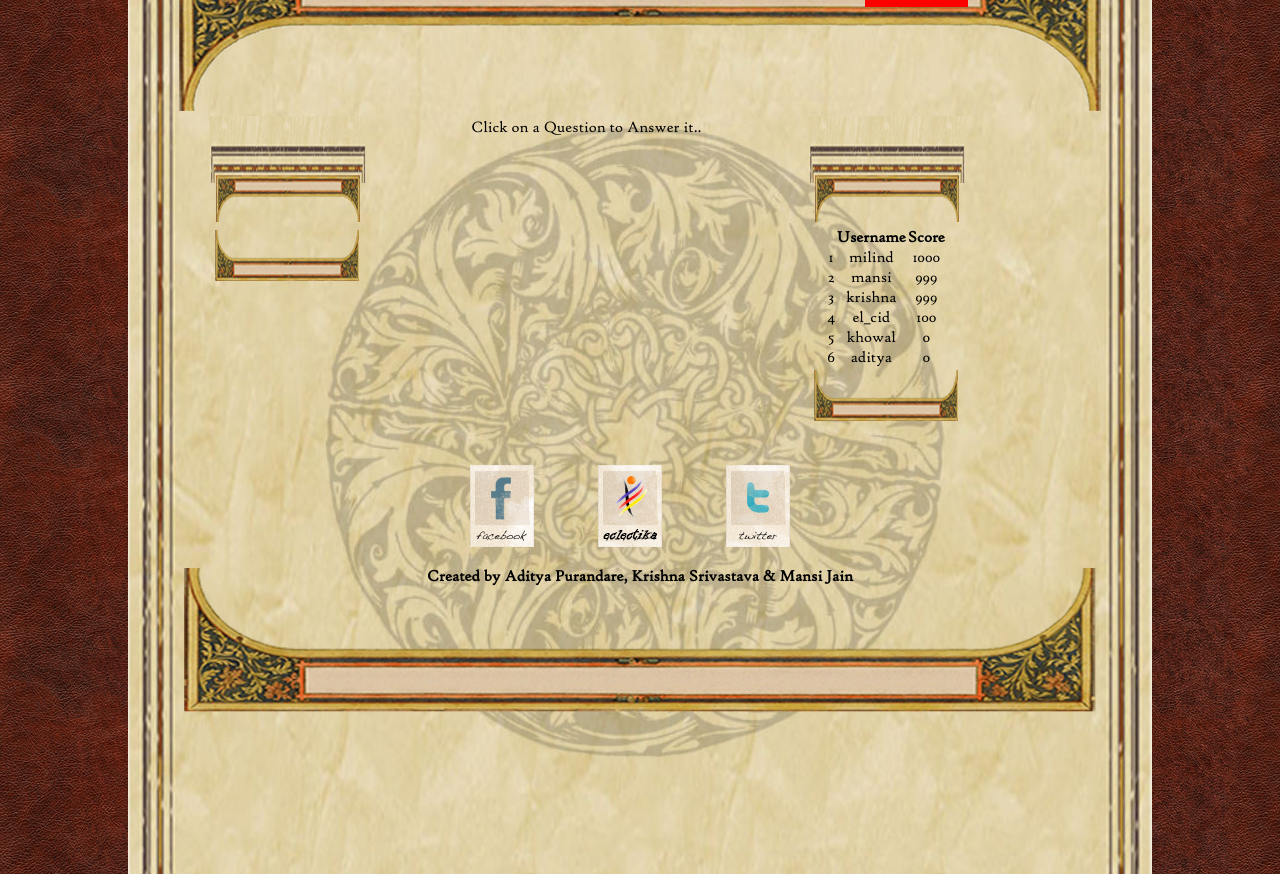
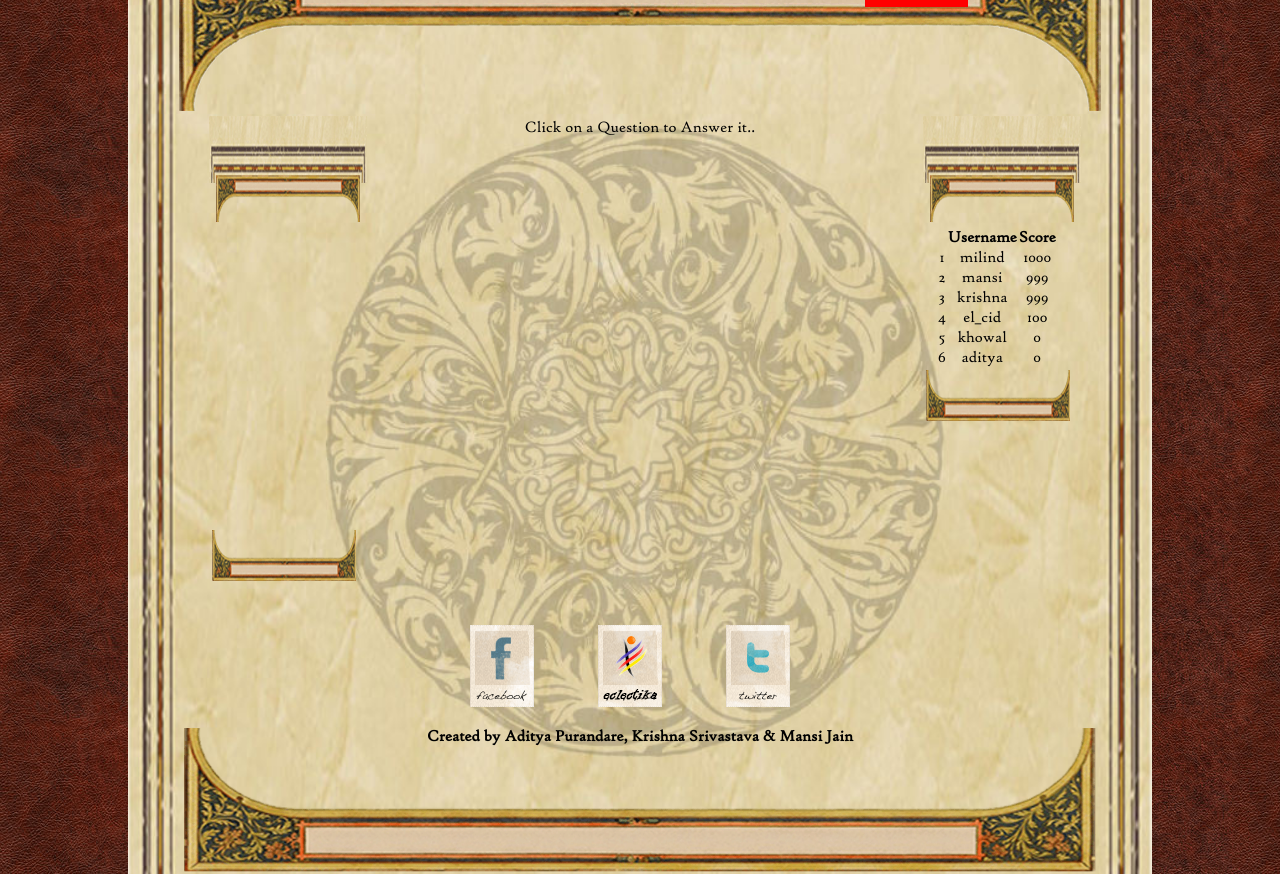
Before and after one commit to audip/RenaissancePirates, a PHP site: page /home.php in a window 1280 px wide. Shown: the part 261-1135 px from the top of the page. Run offline with PHP 8.4, Linux system fonts and the light colour scheme; the visitor is signed in with stand-in values (Sample User, id 1); data comes from the database, SQL or seed files in the repository; data that the repository does not hold is empty.

Commit message:
Minor Changes

```diff
--- a/container.php
+++ b/container.php
@@ -3,11 +3,11 @@
         <?php include('quespanel.php'); ?>
     </div>
 
-    <div id="main_content" style="float:left">
+    <div id="main_content">
 <!--We display the question and submit button here-->
       <?php include('main_content.php');?>
           </div>
 
-    <div id="leaderboard" style="float:left">
+    <div id="leaderboard" style="float:right">
         <?php include('ranklist.php'); ?>
     </div>
--- a/css/style.css
+++ b/css/style.css
@@ -18,7 +18,6 @@ body {
 	background-size:cover;
 	width:80%;
 	margin:0 auto;
-	//margin:1% 5%;
 	height:1400px;
 }
 
@@ -35,13 +34,15 @@ body {
 }
 
 #leaderboard {
-	//background-image:url(../img/panel_header.png);
-	//background-size:100% 100%;
+	float: right;
 	text-align:center;
+	width:18%;
+	padding-left: 2%;
 }
 
 #quespanel {
-	//clear:both;
+	width: 18%;
+	padding-right: 2%;
 }
 
 #header li {
@@ -53,9 +54,31 @@ body {
 	text-align:center;
 }
 
+#q1{
+	height : 300px;
+	overflow : auto;
+	width : 150px;
+}
+
+#q1::-webkit-scrollbar {
+	width: 6px;
+}
+#q1::-webkit-scrollbar-track {
+    background-color: #b8a779;
+    border-left: 1px solid #ccc;
+}
+#q1::-webkit-scrollbar-thumb {
+    background-color: #97805f;
+}
+#q1::-webkit-scrollbar-thumb:hover {
+    background-color: #68523a;
+}
+
+
 #main_content {
-	width:50%;
+	width:60%;
 	float:left;
+	vertical-align: middle;
 }
 
 #navbar {
@@ -105,10 +128,7 @@ body {
 	margin:0 -3px 0 2px;
 	height:200px;
 	padding:15px 45px;
-	//text-shadow:2px 2px #aaa;
-	//width:150px;
 }
-
 #userdetails {
 	background-image:url(../img/header.png);
 	background-size:100% 100%;
@@ -118,7 +138,6 @@ body {
 	padding-left:0;
 	padding-top:1px;
 }
-
 .bold {
 	font-weight:700;
 }
@@ -143,8 +162,7 @@ body {
 }
 
 #container {
-	margin:0 auto;
-	margin-top:-40px;
+	margin: 0px auto 0px auto;
 	text-align:center;
 	width:85%;
 	padding:0;
@@ -161,8 +179,10 @@ footer {
 
 #main_content {
 	line-height:2em;
-	margin-top:0;
-	padding-top:0;
+	margin-top:0px;
+	padding-top:0px;
+	float: left;
+	text-align: center;
 }
 
 /*SHRINK*/
@@ -299,7 +319,7 @@ h1,h2,h3,h4,h5,h6 {
 
 #css3 li:hover a strong {
 	opacity:1;
-	top:-10px;
+	top:10px;
 }
 
 #mail table {
@@ -350,3 +370,14 @@ input[type=submit]:hover,.normal:hover {
 	font-style:italic;
 	text-decoration:underline;
 }
+#qdesc{
+	text-decoration: underline;
+	padding: 5px 0px;
+	margin: 10px auto;
+}
+.topbottom{
+	margin: 20px auto;
+}
+.underline{
+	text-decoration: underline;
+}
--- a/header.php
+++ b/header.php
@@ -39,5 +39,6 @@
 		<td width="10%">Rank - <span class="bold"><?php echo $rank; ?></span></td>
 		<td width="10%">Score - <span class="bold"><?php echo $score; ?></span></td>
 		<td width="15%" align="center"><span class="bold "><a href="logout.php" class="logout">LOGOUT</a></span></td>
+	</tr>
 </table>
 </div>
--- a/question.php
+++ b/question.php
@@ -40,7 +40,7 @@ if(isset($_POST['ans']) && isset($_POST['submit'])){
 	}
 }
 ?>
-<form action="home.php" method="POST" style="margin : 100px 0px;">
+<form action="home.php" method="POST">
 <?php
 
 if($_GET){
@@ -50,11 +50,11 @@ if($_GET){
 	$r21=mysqli_query($con, $q21);
 	$row=mysqli_fetch_array($r21);
 	$ques=$row['ques'];
-	echo '<p>
-			<label for="ans" class="capital">'.$row['qdesc'].'</label>
-			<img src="'.$row['image'].'" alt="Eclectika Online Game Image"  width="100%"/>
-            '.$ques.'<br/>
-			<label for="ans">Key (Answer):</label>
+	echo '<p style="margin-top:10px">
+			<label for="ans" class="capital big bold" style="text-decoration:underline;margin: 10px auto;">'.$row['qdesc'].'</label>
+			<img src="'.$row['image'].'" alt="Eclectika Online Game Image"  width="100%" class="topbottom"/>
+            <span class="bold underline">Ques.</span> '.$ques.'<br/>
+			<label for="ans" class="bold underline">Key (Answer):</label>
 			<input type="hidden" value='.$q.' name = "qno" />
 			<input type="text" maxlength="50" name="ans" id="ans" required="required"/>
 			<br/><br/><input type="submit" value="Submit" name="submit"/>
```
Also changed, not shown: contact.php (+19 -4 lines).
